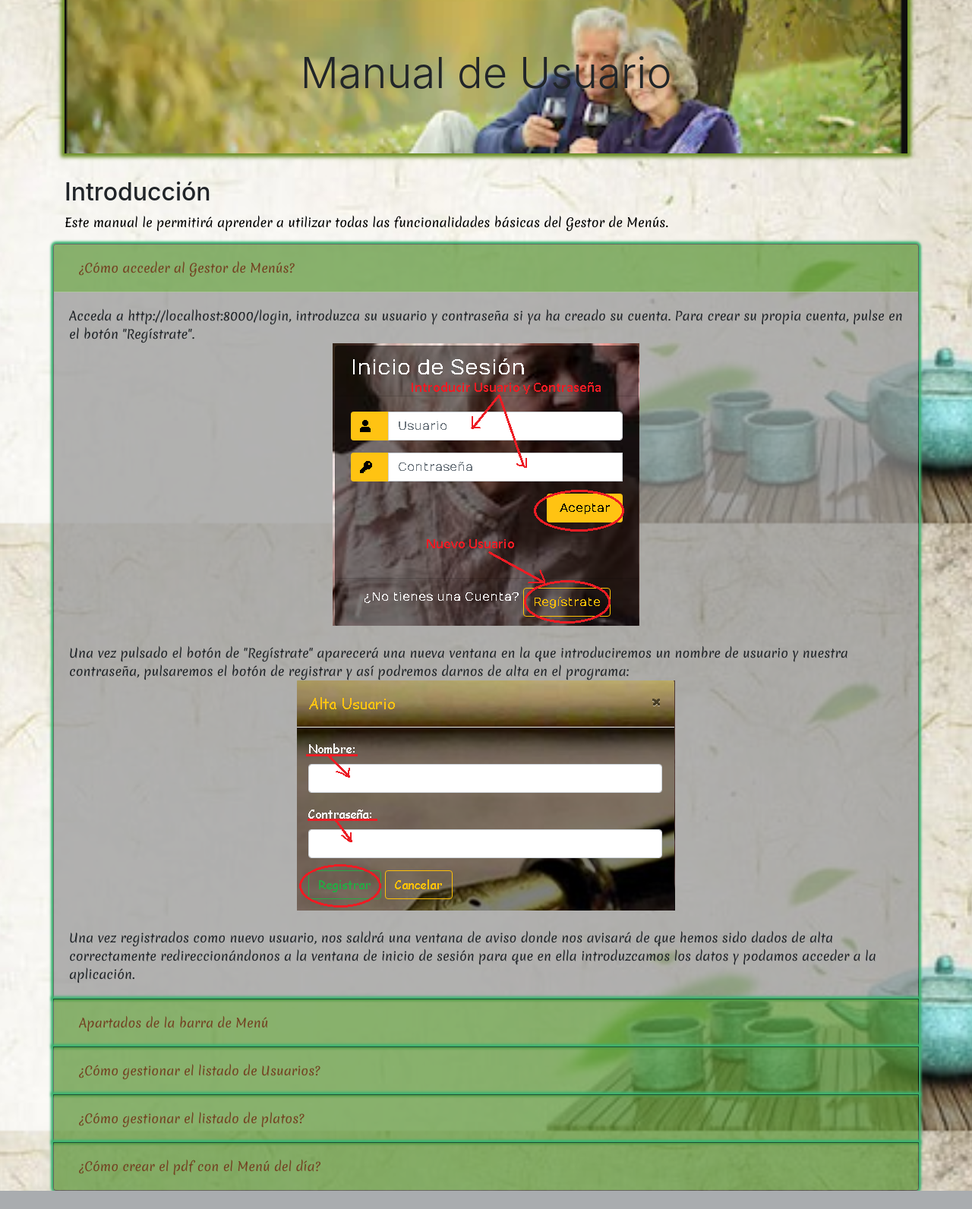
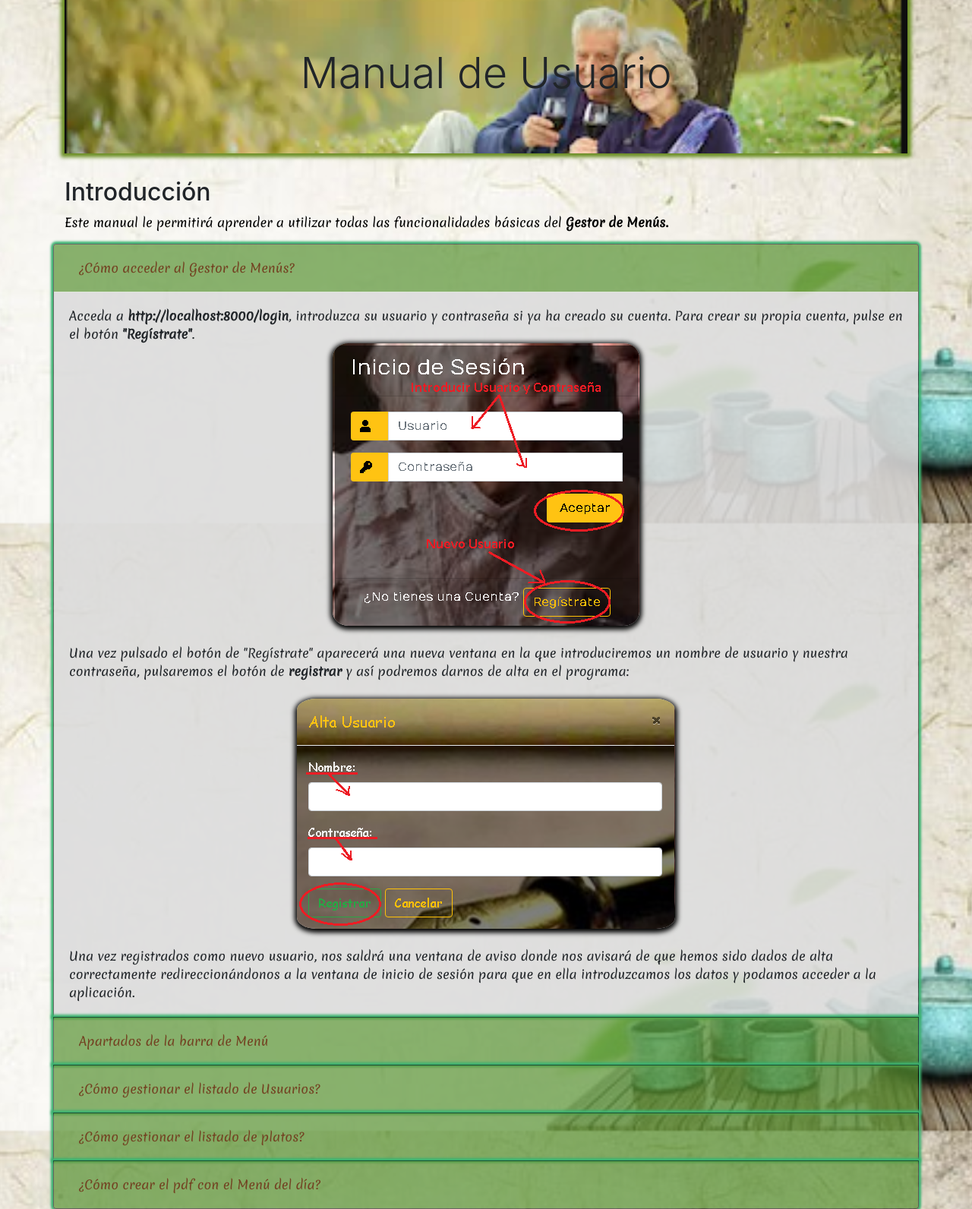
Before and after one commit to LadyAnith/generadorMenus, a Symfony app: template templates/inicio/index.html.twig in a window 1280 px wide. Shown: the part 111-1703 px from the top of the page at 76% size. Before the commit the page ends 1679 px from the top, so only its background shows below. Run offline with Twig, Linux system fonts and the light colour scheme; the template is opened without the code that fills it, so the values that code supplies are empty; some libraries are stand-ins or nearby versions.

Commit message:
estilos manual usuario

```diff
--- a/public/css/estilos.css
+++ b/public/css/estilos.css
@@ -160,7 +160,7 @@ table {
 /* ESTILOS MANUAL DE USUARIO*/
 
 .accordion .collapse{
-    background-color:rgba(255, 255, 255, 0.4);
+    background-color:rgba(255, 255, 255, 0.753);
     font-family: 'Merienda', cursive;
 }
 
@@ -186,6 +186,7 @@ table {
 }
 
 .card-body img{
-    display:block;
+    box-shadow: 0px 2px 6px 3px rgb(0, 0, 0.5);
+    border-radius: 5%;
 
 }
--- a/templates/inicio/index.html.twig
+++ b/templates/inicio/index.html.twig
@@ -16,7 +16,7 @@
 
         <div>
             <h2>Introducción</h2>
-            <p id="intro">Este manual le permitirá aprender a utilizar todas las funcionalidades básicas del Gestor de Menús. </p>
+            <p id="intro">Este manual le permitirá aprender a utilizar todas las funcionalidades básicas del <strong>Gestor de Menús.</strong> </p>
         </div>
         <div class="row">
         <div class="w-100">
@@ -32,14 +32,15 @@
 
                     <div id="collapseOne" class="collapse show" aria-labelledby="headingOne" data-parent="#accordionExample">
                         <div class="card-body">
-                            Acceda a http://localhost:8000/login, introduzca su usuario y contraseña si ya ha creado su cuenta.
-                            Para crear su propia cuenta, pulse en el botón "Regístrate".
+                            Acceda a <strong>http://localhost:8000/login</strong>, introduzca su usuario y contraseña si ya ha creado su cuenta.
+                            Para crear su propia cuenta, pulse en el botón <strong>"Regístrate"</strong>.
                             <br/>
                             <center>
                                 <img src="/img/login.png"/>
                             </center>
                             <br/>
-                            Una vez pulsado el botón de "Regístrate" aparecerá una nueva ventana en la que introduciremos un nombre de usuario y nuestra contraseña, pulsaremos el botón de registrar y así podremos darnos de alta en el programa:
+                            Una vez pulsado el botón de "Regístrate" aparecerá una nueva ventana en la que introduciremos un nombre de usuario y nuestra contraseña, pulsaremos el botón de <strong>registrar</strong> y así podremos darnos de alta en el programa:
+                            <br/>
                             <br/>
                             <center>
                                 <img src="/img/alta Usu.png"/>
@@ -150,27 +160,31 @@
                     </div>
                     <div id="collapseFive" class="collapse" aria-labelledby="headingFive" data-parent="#accordionExample">
                         <div class="card-body">
-                            En la barra de menú, encontramos la pestaña "Nuevo Menú". Una vez de dentro, encontraremos 3 ventanas, con los diferentes tipos de comidas del día:
-                            <ol>
+                            En la barra de menú, encontramos la pestaña <strong>"Nuevo Menú"</strong>. Una vez de dentro, encontraremos 3 ventanas, con los diferentes tipos de comidas del día:
+                            <ol>    <strong>
                                     <ul>Desayuno</ul>
                                     <ul>Comida</ul>
                                     <ul>Cena</ul>
+                                    </strong>
                             </ol>
                             Cada una de estas ventanas tiene un menú desplegable con las distintas opciones que tenemos para elegir el menú. Elegiremos la opción que prefiramos para crear la carta.
                             Cabe destacar que en comida y cena podemos elegir también el postre.
-                            Para que nos muestre el pdf con el menú del día, clickaremos en el botón de "Generar Menú".
+                            Para que nos muestre el pdf con el menú del día, clickaremos en el botón de <strong>"Generar Menú"</strong>.
+                            <br/>
                             <br/>
                             <center>
                                 <img src="/img/pdf.png"/>
                             </center>
                                 <br/>
-                                Una vez clickado el botón, nos generará automáticamente el pdf con los paltos que hemos seleccionado para el menú, con sus calorías y alérgenos de cada plato.
+                                <br/>
+                                Una vez clickado el botón, nos generará automáticamente el <strong>pdf</strong> con los platos que hemos seleccionado para el menú, con sus calorías y alérgenos de cada plato.
+                                <br/>
                                 <br/>
                             <center>
                                 <img src="/img/carta.png"/>
                             </center>
                                 <br/>
-                                *Nota informativa: Debajo de la carta del menú, hay una leyenda con el significado de cada uno de los alérgenos.
+                                <strong>*Nota informativa:</strong> Debajo de la carta del menú, hay una leyenda con el significado de cada uno de los alérgenos.
 
                         </div>
                     </div>
```
Also changed, not shown: other parts of templates/inicio/index.html.twig (+22 -13 lines).
